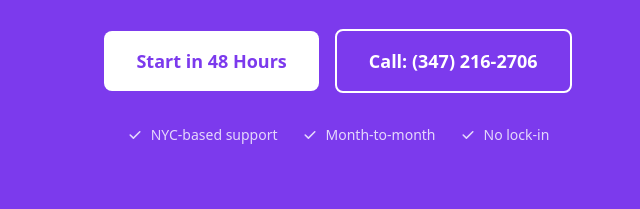
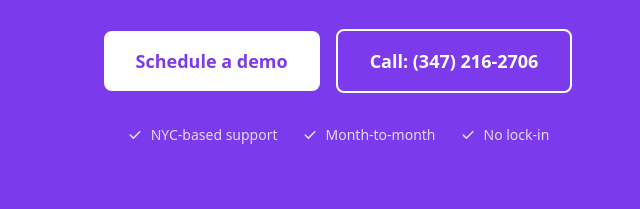
Before and after one commit to fallennyx/AkanmuTech, a website: page index.html in a window 1280 px wide. Shown: the part 6059-6268 px from the top of the page, 302-942 px from the left. Drawn offline with nearby package versions, Linux system fonts and the light colour scheme.

Commit message:
Site updated.

```diff
--- a/index.html
+++ b/index.html
@@ -731,7 +731,7 @@
                 </p>
                 <div class="flex flex-col sm:flex-row gap-4 justify-center items-center mb-8">
                     <a href="https://calendly.com/1eakanmu/15min" target="_blank" rel="noopener noreferrer" class="bg-white text-purple-600 px-8 py-4 rounded-lg text-lg font-semibold hover:bg-gray-100 focus:outline-none focus:ring-2 focus:ring-white focus:ring-offset-2 focus:ring-offset-purple-600 transition">
-                        Start in 48 Hours
+                        Schedule a demo
                     </a>
                     <a href="tel:+13472162706" class="border-2 border-white text-white px-8 py-4 rounded-lg text-lg font-semibold hover:bg-white hover:text-purple-600 focus:outline-none focus:ring-2 focus:ring-white focus:ring-offset-2 focus:ring-offset-purple-600 transition">
                         Call: (347) 216-2706
```
